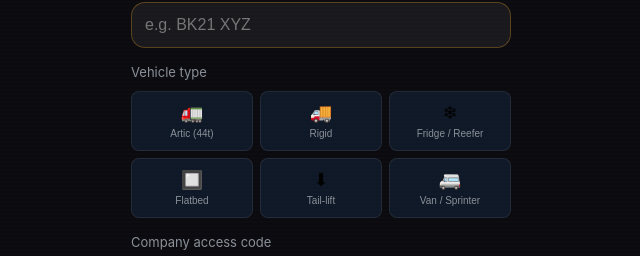
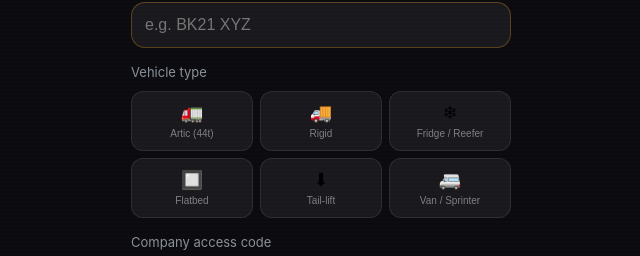
Before and after one commit to waterwellproject8-star/disruption-hub, a Next.js app: page /driver in a window 1280 px wide. Shown: the part 411-667 px from the top of the page, without its empty margins (319-959 px from the left). Built offline with nearby package versions, Linux system fonts and the light colour scheme; a web font is replaced by a local one.

Commit message:
driver/page.js: fix progress CTA — map on-track/pending to step 0 so sequence works, restyle vehicle type buttons (remove blue bg)

```diff
--- a/app/driver/page.js
+++ b/app/driver/page.js
@@ -1143,9 +1143,9 @@ export default function DriverApp() {
           <div style={{display:'grid',gridTemplateColumns:'1fr 1fr 1fr',gap:7}}>
             {VEHICLE_TYPES.map(v=>(
               <button key={v.id} onClick={()=>setDriverInfo(p=>({...p,vehicleType:v.id}))}
-                style={{padding:'10px 6px',borderRadius:8,border:`1px solid ${driverInfo.vehicleType===v.id?'#f5a623':'rgba(255,255,255,0.08)'}`,background:driverInfo.vehicleType===v.id?'rgba(245,166,35,0.1)':'#0f1826',display:'flex',flexDirection:'column',alignItems:'center',gap:4,cursor:'pointer'}}>
+                style={{padding:'10px 6px',borderRadius:12,border:`1px solid ${driverInfo.vehicleType===v.id?'#f5a623':'rgba(255,255,255,0.09)'}`,background:driverInfo.vehicleType===v.id?'rgba(245,166,35,0.1)':'rgba(255,255,255,0.06)',display:'flex',flexDirection:'column',alignItems:'center',gap:4,cursor:'pointer'}}>
                 <span style={{fontSize:18}}>{v.icon}</span>
-                <span style={{fontSize:10,color:driverInfo.vehicleType===v.id?'#f5a623':'#8a9099',textAlign:'center',lineHeight:1.2}}>{v.label}</span>
+                <span style={{fontSize:10,color:driverInfo.vehicleType===v.id?'#f5a623':'rgba(255,255,255,0.45)',textAlign:'center',lineHeight:1.2}}>{v.label}</span>
               </button>
             ))}
           </div>
@@ -1556,8 +1556,9 @@ export default function DriverApp() {
           {activeJob&&activeJob.status!=='completed'?(()=>{
             const isAtRisk=activeJob.status==='at_risk'
             const sc=STATUS_COLORS[activeJob.status]||STATUS_COLORS['on-track']
-            const currentStepIndex=PROGRESS_STEPS.findIndex(s=>s.status===activeJob.status)
-            const currentStep=PROGRESS_STEPS[currentStepIndex]
+            let currentStepIndex=PROGRESS_STEPS.findIndex(s=>s.status===activeJob.status)
+            if(currentStepIndex===-1&&(activeJob.status==='on-track'||activeJob.status==='pending'||!activeJob.status))currentStepIndex=0
+            const currentStep=PROGRESS_STEPS[currentStepIndex]||null
             const prevStep=currentStepIndex>0?PROGRESS_STEPS[currentStepIndex-1]:null
             const [routeFrom,routeTo]=(activeJob.route||'').split('→').map(s=>s?.trim())
             return (
```
